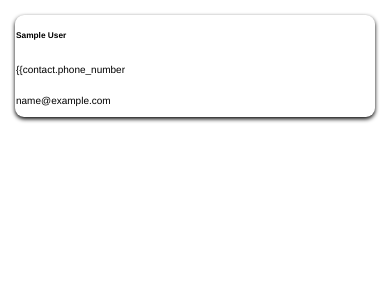
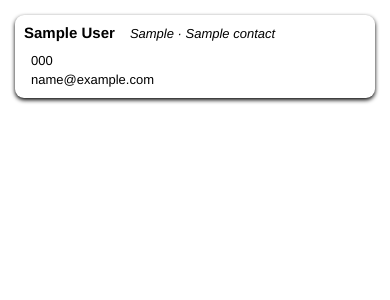
Before and after one commit to hamiltonhart/swd_engineering, a Django app: page /contacts/list/all/ in a window 390 px wide. Shown: the part 91-391 px from the top of the page. Run offline with Django 3.2, Linux system fonts and the light colour scheme; a user stored in the database is signed in; tables that the repository leaves empty hold one stand-in row (values such as "Sample post").

Commit message:
Commit for changing to Desktop. Contact List HTML/CSS updated for mobile. Phone number formatting especially needs work.

```diff
--- a/contacts/templates/contacts/contact_list.html
+++ b/contacts/templates/contacts/contact_list.html
@@ -15,8 +15,11 @@
         {% for contact in contact_list %}
             <div class="contact-card">
                 <div class="main-info">
-                    <h5>{{contact}}</h5>
-                    <p>{{contact.phone_number</p>
+                    <div class="name-info">
+                        <h2>{{contact}}</h2>
+                        <p id="contact-company-title">{{contact.company}} &middot; {{contact.title}}</p>
+                    </div>
+                    <p>{{contact.phone_number}}</p>
                     <p>{{contact.email}}</p>
                 </div>
             </div>
--- a/static/css/contacts.css
+++ b/static/css/contacts.css
@@ -1,9 +1,35 @@
 .contact-card {
     display: flex;
+
+    padding-bottom: 8px;
+    margin: 12px 0;
 
     border: 1px solid rgba(0,0,0,0);
     border-radius: 9px;
     box-shadow: 0 2px 4px black;
+}
+
+.contact-card h2, p {
+    margin: 0;
+    padding: 0;
+}
+
+.contact-card h2 {
+
+}
+
+.contact-card p {
+    font-size: 1.3em;
+    margin: 2px 2px 2px 15px;
+}
+
+.name-info {
+    display: flex;
+    margin: 8px;
+}
+
+#contact-company-title {
+    font-style: italic;
 }
 
 .main-info {
```
